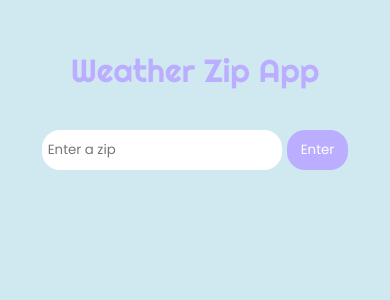
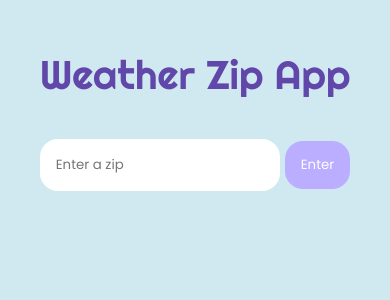
Before and after one commit to IlBardoHammer/weatherApp, a React (Vite) app: page / in a window 390 px wide. Shown: the top 300 px of the page. Built offline with nearby package versions, Linux system fonts and the light colour scheme.

Commit message:
modificato colore e misure mobile

```diff
--- a/src/App.scss
+++ b/src/App.scss
@@ -1,5 +1,6 @@
 $water: #69d1c5;
 $lilla: #bbadff;
+$viola: #6247aa;
 $backgroundColor: #d0e9f0;
 
 
@@ -33,7 +34,7 @@ body::-webkit-scrollbar {
   width: 100%;
   height: 100vh;
   justify-content: flex-start;
-  background-color: #d0e9f0;
+  background-color: $backgroundColor;
 }
 
 .weather-app {
@@ -42,10 +43,10 @@ body::-webkit-scrollbar {
   justify-content: flex-start;
   width: 100%;
   gap: 40px;
-  background-color: #d0e9f0;
+  background-color: $backgroundColor;
 
   &__title {
-    color: #bbadff;
+    color: $viola;
     font-size: 50px;
     font-family: "Righteous", sans-serif;
     font-weight: 400;
@@ -74,10 +75,9 @@ body::-webkit-scrollbar {
     border: none;
     color: white;
     transition: background-color 0.3s ease;
-    background-color: #bbadff;
+    background-color: $lilla;
   }
 
-  &__zip--button:active,
   &__zip--button:hover {
     cursor: pointer;
     background-color: $water;
@@ -98,7 +98,6 @@ body::-webkit-scrollbar {
 @media only screen and (max-width: 768px) {
   .weather-app__cards {
     width: 600px;
-    padding: 0 20px;
   }
 }
 
@@ -107,19 +106,19 @@ body::-webkit-scrollbar {
   .weather-app {
 
     &__title {
-      font-size: 32px;
+      font-size: 40px;
     }
 
     &__zip {
-      width: 150px;
+      width: 170px;
     }
 
     &__zip--input {
-      padding: 10px 6px;
+      padding: 16px;
     }
 
     &__zip--button {
-      padding: 10px 14px;
+      padding: 14px 16px;
     }
 
     &__cards {
--- a/src/scss/CardWeather.scss
+++ b/src/scss/CardWeather.scss
@@ -22,7 +22,7 @@
   &__temp {
     font-size: 68px;
     font-weight: bold;
-    color: #6247aa;
+    color: $viola;
   }
 
   &__celsius {
@@ -31,7 +31,7 @@
     position: relative;
     left: 1px;
     bottom: 35px;
-    color: #6247aa;
+    color: $viola;
 
   }
 
@@ -57,7 +57,42 @@
 
 @media only screen and (max-width: 480px) {
   .weather-card {
-    width: 200px;
-    height: 270px;
+    width: 155px;
+    height: 210px;
+
+    &__title {
+      color: darkgrey;
+      font-weight: normal;
+      font-size: 12px;
+    }
+
+    &__temp {
+      font-size: 50px;
+      font-weight: bold;
+      color: #6247aa;
+    }
+
+    &__celsius {
+      font-size: 18px;
+      font-weight: bold;
+      position: relative;
+      left: 1px;
+      bottom: 25px;
+      color: #6247aa;
+
+    }
+
+    &__img {
+      width: 50%;
+      position: relative;
+      right: 5px;
+      bottom: 10px;
+
+    }
+
+    &__descr {
+      color: darkgrey;
+      font-weight: normal;
+    }
   }
 }
```
